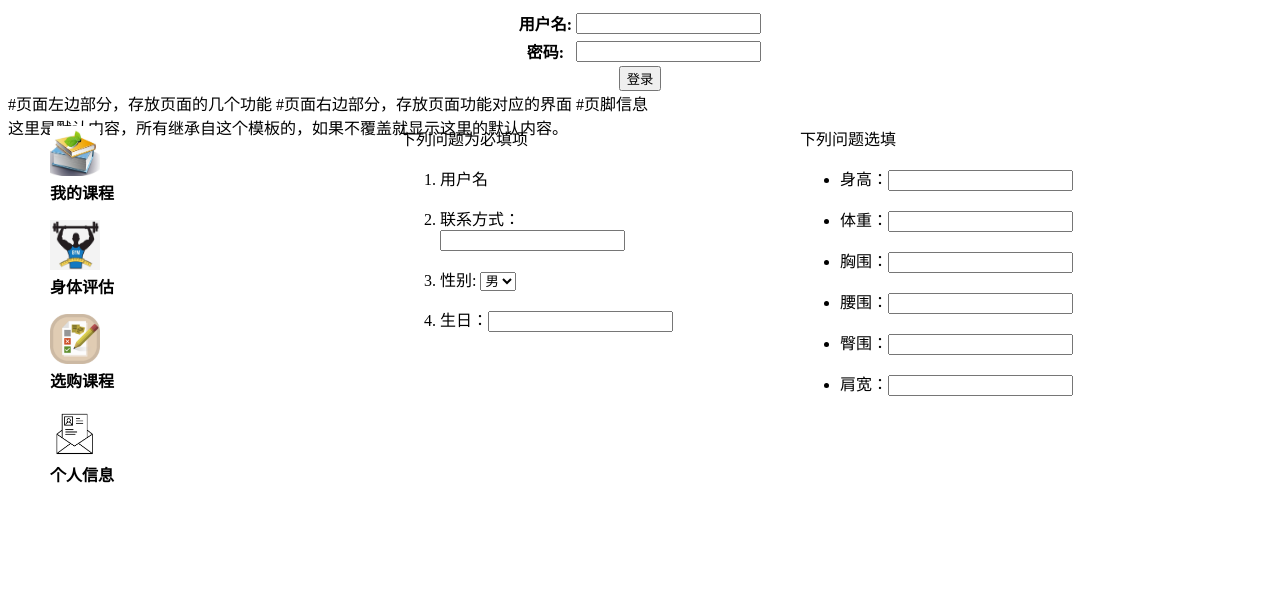
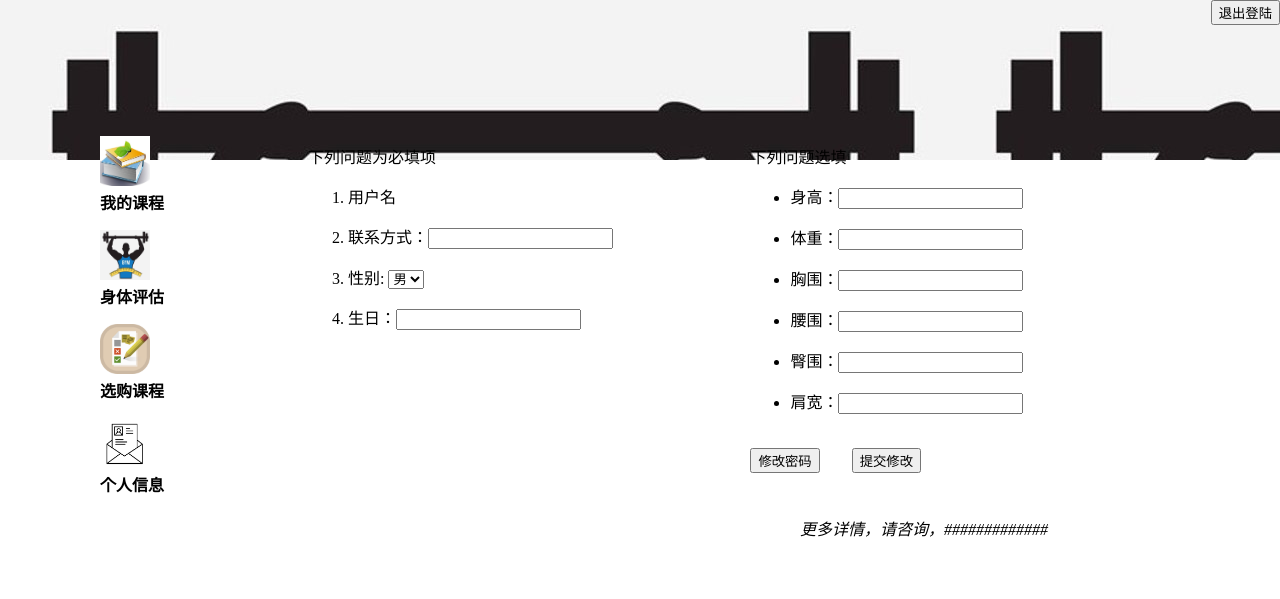
Before and after one commit to shao0099876/AmyYoga, a Django app: page / in a window 1280 px wide. Shown: the top 599 px of the page. Run offline with Django 3.2, Linux system fonts and the light colour scheme.

Commit message:
基本页面模板
这个模板只适用于用户登陆状态下的页面模板，当然非登陆状态下的页面模板也可以用，只是左边功能部分的代码需要copy过来，自己改一下名字，就行了。登陆页面不需要用这个模板。

```diff
--- a/AmyYoga/AmyYoga/UserLogin/templates/loginUI.html
+++ b/AmyYoga/AmyYoga/UserLogin/templates/loginUI.html
@@ -1,13 +1,76 @@
 {%extends 'base.html' %}
 {% block title %}AmyYogaLogin{% endblock %}
-{% block content %}
-<div style="text-align:Center">
-    <form method="POST">
-        {%csrf_token%}
-        <table style="margin:0 auto">
-            {{loginForm.as_table}}
-        </table>
-        <input type="submit" value="登录">
-    </form>
+
+{% block content2 %}<!--页面右边部分，存放页面功能对应的界面-->
+<style>
+    .complete_left{
+        position:absolute;
+        width:50%;
+        border: 0px;
+        padding: 0px;
+        margin: 0px;
+        height:70%;
+        top:0px;
+        left:0px;
+    }
+    .complete_right{
+        position:absolute;
+        width:50%;
+        border: 0px;
+        padding: 0px;
+        margin: 0px;
+        height:70%;
+        top:0px;
+        left:50%;
+    }
+</style>
+
+<div class="complete_left">
+    <section>
+        <p>下列问题为必填项</p>
+        <ol>
+            <li>
+                <p>用户名</p>
+            </li>
+            <li>
+                <p>联系方式：<input name="联系方式" type="text"></p>
+            </li>
+            <li>
+                <p>性别: <select><option value="男">男</option><option value="女">女</option></select></p>
+            </li>
+            <li>
+                <p>生日：<input name="生日" type="text"></p>
+            </li>
+        </ol>
+    </section>
 </div>
-{% endblock %}
+
+<div class="complete_right">
+    <section>
+        <p>下列问题选填</p>
+        <ul>
+            <li>
+                <p>身高：<input name="身高" type="text"></p>
+            </li>
+            <li>
+                <p>体重：<input name="体重" type="text"></p>
+            </li>
+            <li>
+                <p>胸围：<input name="胸围" type="text"></p>
+            </li>
+            <li>
+                <p>腰围：<input name="腰围" type="text"></p>
+            </li>
+            <li>
+                <p>臀围：<input name="臀围" type="text"></p>
+            </li>
+            <li>
+                <p>肩宽：<input name="肩宽" type="text"></p>
+            </li>
+        </ul>
+        <br>
+        <a><button>修改密码</button>&emsp;&emsp;</a><a><button>提交修改</button></a>
+    </section>
+</div>
+
+    {% endblock %}
--- a/AmyYoga/AmyYoga/base_templates/base.html
+++ b/AmyYoga/AmyYoga/base_templates/base.html
@@ -2,18 +2,66 @@
 <html>
 <head>
     <title>{% block title %}默认标题{% endblock %}</title>
+    <style>
+     .base_top{
+        position:fixed;
+        width: 100%;
+        border: 0px;
+        padding: 0px;
+        margin: 0px;
+        height:20%;
+        top:0px;
+        left:0px;
+        background: url(static/mybody.jpg)
+        }
+     .base_left{
+        position:fixed;
+        width:10%;
+        border: 0px;
+        padding: 0px;
+        margin: 0px;
+        height:60%;
+        top:120px;
+        left:100px;
+        }
+     .base_right{
+        position:relative;
+        width: 70%;
+        border: 0px;
+        padding: 0px;
+        margin: 0px;
+        height:60%;
+        top:120px;
+        left:300px
+     }
+     .base_bottom{
+        position:fixed;
+        width: 100%;
+        border: 0px;
+        padding: 0px;
+        margin: 0px;
+        height:10%;
+        top:500px;
+        left:800px;
+     }
+</style>
 </head>
+
 <body>
 
-{% block content %}#页面上方部分，存放AmyYoga的Logo
-<section>
-    <!--<img width="1600" height="100" align="middle" src="AmyYoga完善个人信息_files/001.jpg">-->
-</section>
+<div class="base_top">
+
+{% block content %}<!--页面上方部分，存放AmyYoga的Logo-->
+<div align="right">
+    <a href="/logout"><button>退出登陆</button></a>
+</div>
 {% endblock %}
 
-{% block content1 %}#页面左边部分，存放页面的几个功能
-<div style="left: 50px; top: 110px; right: 200px; bottom: 1200px; position: fixed;">
-    <section>
+</div>
+
+<div class="base_left">
+
+{% block content1 %}<!--页面左边部分，存放页面的几个功能-->
         <p>
             <img width="50" height="50" src="static/myclass.jpg"><br><b>我的课程</b>
         </p>
@@ -26,60 +74,29 @@
         <p>
             <img width="50" height="50" src="static/myinformation.jpg"><br><b>个人信息</b>
         </p>
-    </section>
-</div>
 {% endblock %}
 
-{% block content2 %}#页面右边部分，存放页面功能对应的界面
-<div style="left: 400px; top: 110px; right: 600px; bottom: 1000px; position: fixed;">
-    <section>
-        <p>下列问题为必填项</p>
-        <ol>
-            <li>
-                <p>用户名</p>
-            </li>
-            <li>
-                <p>联系方式：<input name="联系方式" type="text"></p>
-            </li>
-            <li>
-                <p>性别: <select><option value="男">男</option><option value="女">女</option></select></p>
-            </li>
-            <li>
-                <p>生日：<input name="生日" type="text"></p>
-            </li>
-        </ol>
-    </section>
 </div>
-<div style="left: 800px; top: 110px; right: auto; bottom: 1000px; position: fixed;">
-    <section>
-        <p>下列问题选填</p>
-        <ul>
-            <li>
-                <p>身高：<input name="身高" type="text"></p>
-            </li>
-            <li>
-                <p>体重：<input name="体重" type="text"></p>
-            </li>
-            <li>
-                <p>胸围：<input name="胸围" type="text"></p>
-            </li>
-            <li>
-                <p>腰围：<input name="腰围" type="text"></p>
-            </li>
-            <li>
-                <p>臀围：<input name="臀围" type="text"></p>
-            </li>
-            <li>
-                <p>肩宽：<input name="肩宽" type="text"></p>
-            </li>
-        </ul>
-    </section>
+
+
+<div class="base_right">
+
+{% block content2 %}<!--页面右边部分，存放页面功能对应的界面-->
+    {% endblock %}
+
 </div>
+
+<div class="base_bottom">
+
+{% block footer %}<!--页脚信息-->
+        <p>
+            <i>
+                更多详情，请咨询，#############
+            </i>
+        </p>
 {% endblock %}
 
-{% block content3 %}#页脚信息
-<div>这里是默认内容，所有继承自这个模板的，如果不覆盖就显示这里的默认内容。</div>
+</div>
 
-{% endblock %}
 </body>
 </html>
```
Also changed, not shown: AmyYoga/AmyYoga/base_static/photo/xjpic.jpg (added).
